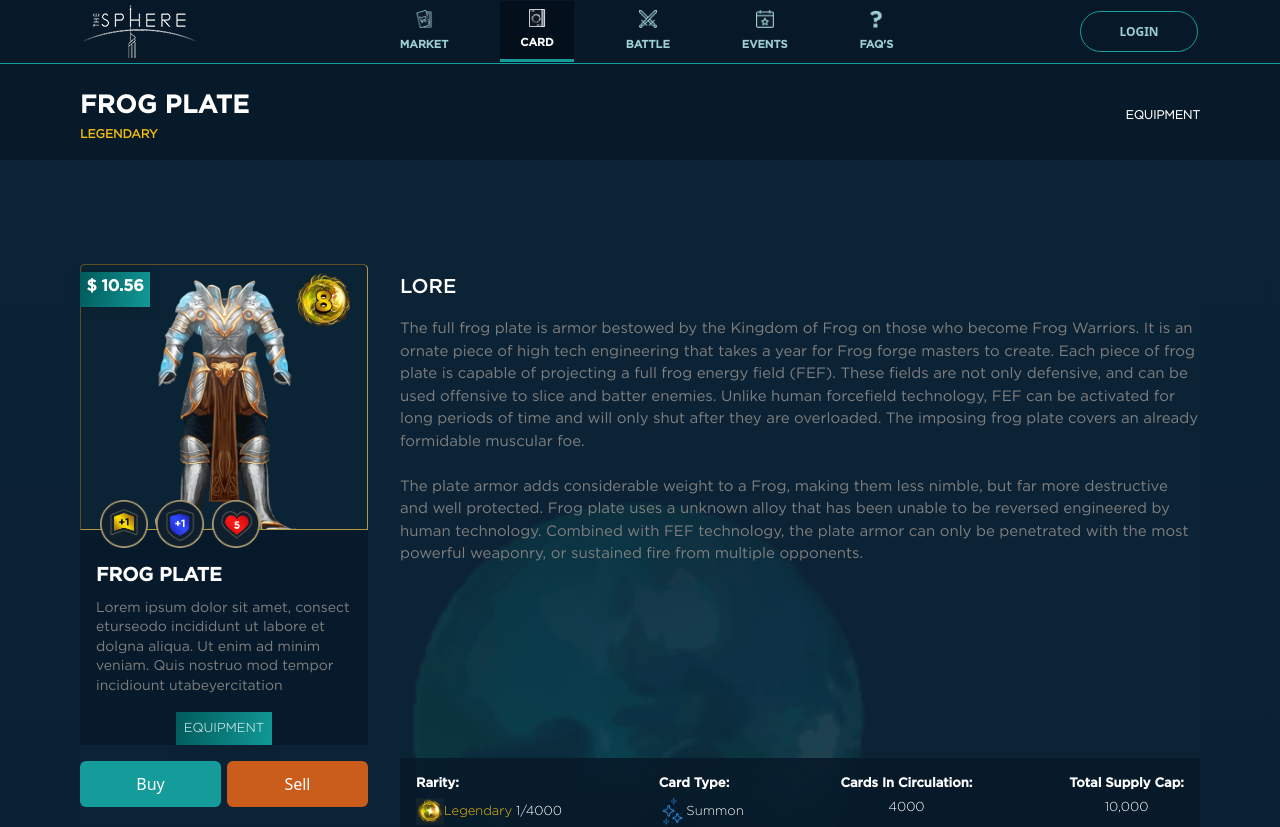
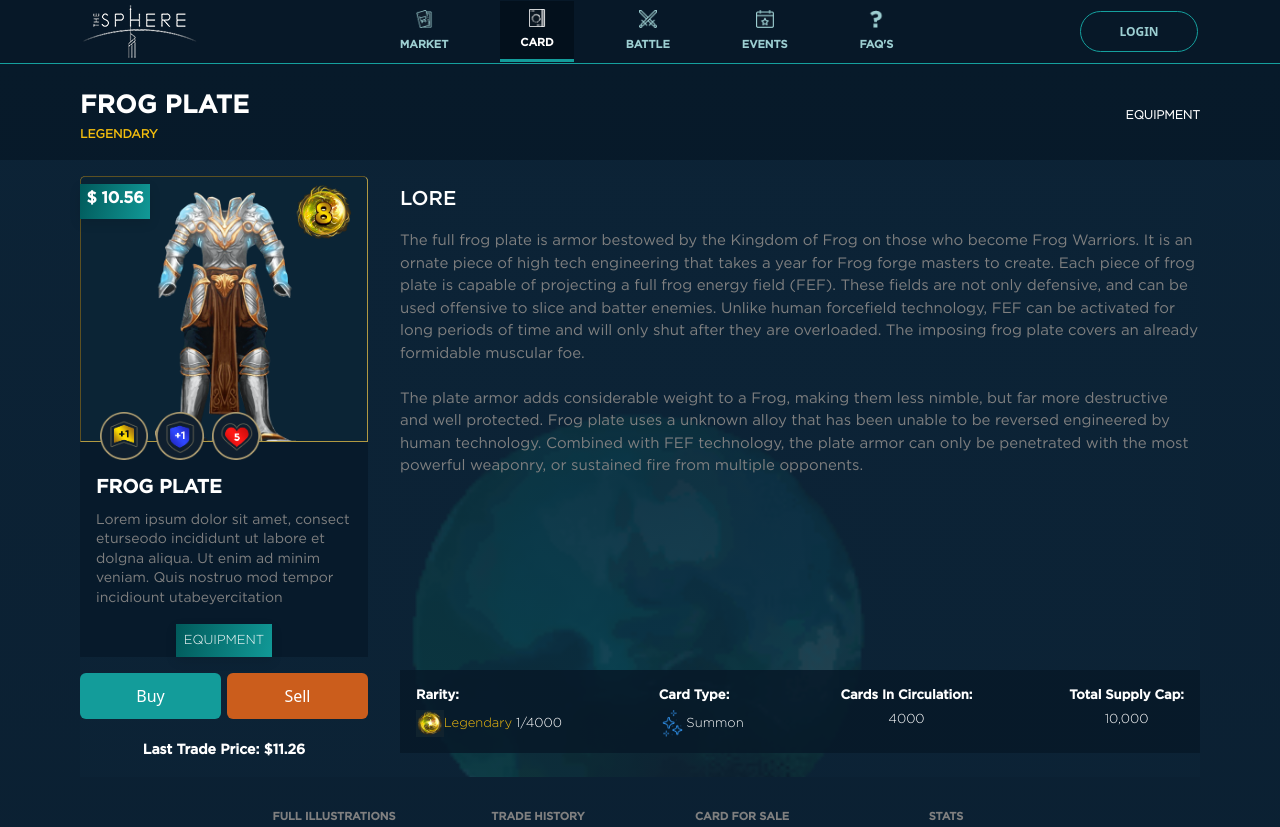
Before and after one commit to sj056/S-P-H-E-R-E, a React (Create React App) app: page / in a window 1280 px wide. Shown: the top 827 px of the page. Built offline with nearby package versions, Linux system fonts and the light colour scheme.

Commit message:
resolved css

```diff
--- a/src/assets/style/MainContent.css
+++ b/src/assets/style/MainContent.css
@@ -2,7 +2,7 @@
     background:#0c2336;
     background-image: linear-gradient(0deg, #061423, #0c2336);
     z-index:-1;
-    padding-top: 25vh;
+    padding-top:7rem;
     padding-left:5rem;
     padding-right:5rem;
 }
```
